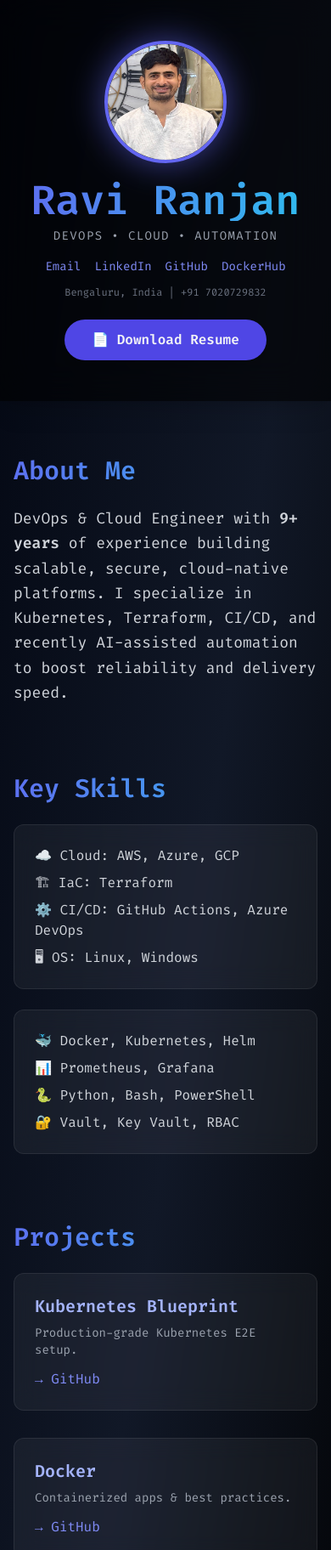
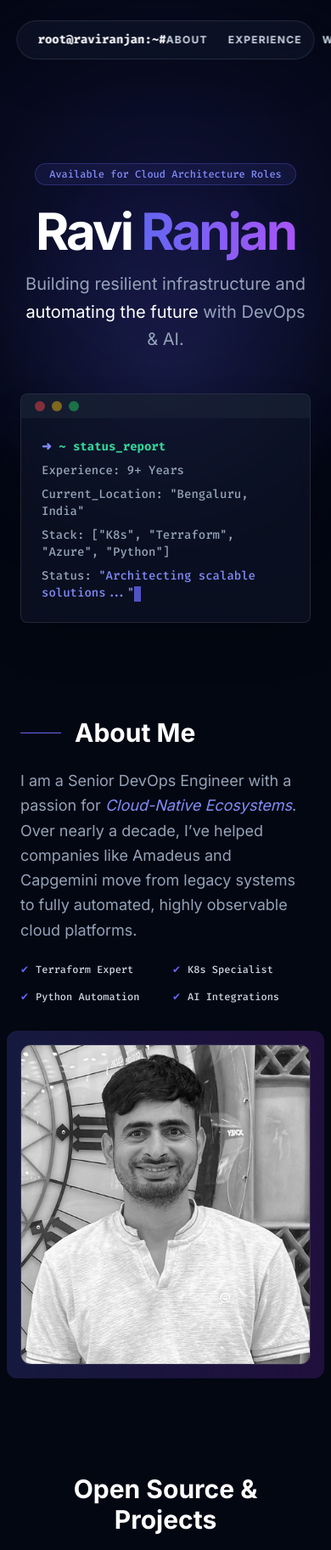
Before and after one commit to infoguru19/infoguru19.github.io, a plain HTML site: page index.html in a window 390 px wide. Shown: the top 1824 px of the page at 85% size. Drawn offline with nearby package versions, Linux system fonts and the light colour scheme.

Commit message:
Update index.html

```diff
--- a/index.html
+++ b/index.html
@@ -3,193 +3,183 @@
 <head>
   <meta charset="UTF-8" />
   <meta name="viewport" content="width=device-width, initial-scale=1.0" />
-  <title>Ravi Ranjan | DevOps Portfolio</title>
-
-  <!-- Tailwind -->
+  <title>Ravi Ranjan | DevOps & Cloud</title>
   <script src="https://cdn.tailwindcss.com"></script>
-
-  <!-- Fonts -->
-  <link rel="preconnect" href="https://fonts.googleapis.com">
-  <link rel="preconnect" href="https://fonts.gstatic.com" crossorigin>
-  <link href="https://fonts.googleapis.com/css2?family=Fira+Code:wght@400;600&display=swap" rel="stylesheet">
+  <link href="https://fonts.googleapis.com/css2?family=Fira+Code:wght@300;500;700&family=Inter:wght@400;700&display=swap" rel="stylesheet">
+  <link href="https://unpkg.com/aos@2.3.1/dist/aos.css" rel="stylesheet">
 
   <style>
-    body {
-      font-family: 'Fira Code', monospace;
+    :root {
+      --primary: #6366f1;
+      --secondary: #a855f7;
+      --bg-dark: #030712;
     }
 
-    /* Gradient text animation */
-    .gradient-text {
-      background: linear-gradient(90deg, #6366f1, #22d3ee, #a855f7);
-      background-size: 300% 300%;
-      -webkit-background-clip: text;
-      -webkit-text-fill-color: transparent;
-      animation: gradientMove 6s ease infinite;
+    body {
+      font-family: 'Inter', sans-serif;
+      background-color: var(--bg-dark);
+      scroll-behavior: smooth;
     }
 
-    @keyframes gradientMove {
-      0% { background-position: 0% 50%; }
-      50% { background-position: 100% 50%; }
-      100% { background-position: 0% 50%; }
+    .mono { font-family: 'Fira Code', monospace; }
+
+    /* Moving background light effect */
+    .spotlight {
+      position: fixed;
+      top: 0; left: 0;
+      width: 100%; height: 100%;
+      background: radial-gradient(circle at var(--x, 50%) var(--y, 50%), rgba(99, 102, 241, 0.15) 0%, transparent 50%);
+      pointer-events: none;
+      z-index: 0;
     }
 
-    /* Glass card */
     .glass {
-      background: rgba(255, 255, 255, 0.05);
-      backdrop-filter: blur(14px);
-      border: 1px solid rgba(255, 255, 255, 0.08);
+      background: rgba(15, 23, 42, 0.6);
+      backdrop-filter: blur(12px);
+      border: 1px solid rgba(255, 255, 255, 0.1);
     }
 
-    /* Lift on hover */
-    .lift {
-      transition: all 0.3s ease;
-    }
-    .lift:hover {
-      transform: translateY(-8px) scale(1.02);
-      box-shadow: 0 20px 40px rgba(99,102,241,0.25);
+    .card-glow:hover {
+      box-shadow: 0 0 20px rgba(99, 102, 241, 0.3);
+      border-color: var(--primary);
     }
 
-    /* Timeline */
-    .timeline {
-      border-left: 2px solid #6366f1;
-      padding-left: 1.5rem;
-      position: relative;
-    }
-    .timeline::before {
-      content: "";
-      position: absolute;
-      left: -7px;
-      top: 0;
-      width: 14px;
-      height: 14px;
-      background: #6366f1;
-      border-radius: 50%;
-      box-shadow: 0 0 15px #6366f1;
-    }
+    /* Terminal Typing Animation */
+    @keyframes blink { 50% { opacity: 0; } }
+    .cursor { display: inline-block; width: 8px; height: 18px; background: #6366f1; animation: blink 1s infinite; vertical-align: middle; }
+
+    /* Custom Scrollbar */
+    ::-webkit-scrollbar { width: 8px; }
+    ::-webkit-scrollbar-track { background: #030712; }
+    ::-webkit-scrollbar-thumb { background: #1e293b; border-radius: 10px; }
+    ::-webkit-scrollbar-thumb:hover { background: #6366f1; }
   </style>
 </head>
+<body class="text-slate-300 overflow-x-hidden">
 
-<body class="bg-gradient-to-br from-gray-950 via-gray-900 to-black text-gray-100">
+  <div class="spotlight" id="spotlight"></div>
 
-<!-- HEADER -->
-<header class="bg-black/60 backdrop-blur-xl py-12 shadow-xl">
-  <div class="max-w-6xl mx-auto px-4 flex flex-col items-center text-center">
-    <img src="profile.jpg"
-         alt="Ravi Ranjan"
-         class="w-36 h-36 rounded-full border-4 border-indigo-500 shadow-[0_0_40px_rgba(99,102,241,0.6)] mb-5"/>
+  <nav class="fixed top-6 left-1/2 -translate-x-1/2 z-50 w-[90%] max-w-2xl">
+    <div class="glass px-6 py-3 rounded-full flex justify-between items-center shadow-2xl">
+      <span class="mono font-bold text-white text-sm">root@raviranjan:~#</span>
+      <div class="flex gap-6 text-xs uppercase tracking-widest font-bold">
+        <a href="#about" class="hover:text-indigo-400 transition">About</a>
+        <a href="#experience" class="hover:text-indigo-400 transition">Experience</a>
+        <a href="#projects" class="hover:text-indigo-400 transition">Work</a>
+      </div>
+    </div>
+  </nav>
 
-    <h1 class="text-5xl font-bold gradient-text">Ravi Ranjan</h1>
-    <p class="text-sm text-gray-400 mt-2 tracking-widest uppercase">
-      DevOps • Cloud • Automation
+  <section class="min-h-screen flex flex-col justify-center items-center pt-20 px-6 relative">
+    <div class="absolute top-20 left-1/2 -translate-x-1/2 w-96 h-96 bg-indigo-600/20 blur-[120px] rounded-full"></div>
+
+    <div data-aos="zoom-out" class="text-center relative">
+      <div class="inline-block px-4 py-1 rounded-full border border-indigo-500/30 bg-indigo-500/10 text-indigo-400 text-xs mono mb-6">
+        Available for Cloud Architecture Roles
+      </div>
+      <h1 class="text-6xl md:text-8xl font-extrabold text-white tracking-tighter mb-4">
+        Ravi <span class="text-transparent bg-clip-text bg-gradient-to-r from-indigo-500 to-purple-500">Ranjan</span>
+      </h1>
+      <p class="text-xl md:text-2xl text-slate-400 max-w-2xl mx-auto leading-relaxed">
+        Building resilient infrastructure and <span class="text-white">automating the future</span> with DevOps & AI.
       </p>
-
-    <div class="mt-4 flex flex-wrap justify-center gap-4 text-sm">
-      <a href="mailto:ravicse41@gmail.com" class="text-indigo-400 hover:text-cyan-400">Email</a>
-      <a href="https://www.linkedin.com/in/ravi-ranjan-638746186/" target="_blank" class="text-indigo-400 hover:text-cyan-400">LinkedIn</a>
-      <a href="https://github.com/infoguru19" target="_blank" class="text-indigo-400 hover:text-cyan-400">GitHub</a>
-      <a href="https://hub.docker.com/u/infoguru19" target="_blank" class="text-indigo-400 hover:text-cyan-400">DockerHub</a>
     </div>
 
-    <p class="text-xs text-gray-500 mt-3">Bengaluru, India | +91 7020729832</p>
-
-    <a href="Ravi_Resume.pdf" download
-       class="mt-6 px-8 py-3 bg-indigo-600 hover:bg-indigo-700 rounded-full shadow-lg transition font-semibold">
-      📄 Download Resume
-    </a>
+    <div data-aos="fade-up" data-aos-delay="200" class="mt-12 w-full max-w-3xl glass rounded-lg overflow-hidden shadow-2xl mono text-sm">
+      <div class="bg-slate-800/50 px-4 py-2 flex gap-2">
+        <div class="w-3 h-3 rounded-full bg-red-500/50"></div>
+        <div class="w-3 h-3 rounded-full bg-yellow-500/50"></div>
+        <div class="w-3 h-3 rounded-full bg-green-500/50"></div>
       </div>
-</header>
-
-<!-- MAIN -->
-<main class="max-w-6xl mx-auto px-4 py-16 space-y-20">
-
-  <!-- ABOUT -->
-  <section>
-    <h2 class="text-3xl font-bold gradient-text mb-6">About Me</h2>
-    <p class="text-gray-300 text-lg leading-relaxed">
-      DevOps & Cloud Engineer with <strong>9+ years</strong> of experience building scalable,
-      secure, cloud-native platforms. I specialize in Kubernetes, Terraform, CI/CD,
-      and recently AI-assisted automation to boost reliability and delivery speed.
-    </p>
-  </section>
-
-  <!-- SKILLS -->
-  <section>
-    <h2 class="text-3xl font-bold gradient-text mb-6">Key Skills</h2>
-    <div class="grid md:grid-cols-2 gap-6">
-      <div class="glass rounded-xl p-6 lift">
-        <ul class="space-y-2 text-gray-300">
-          <li>☁️ Cloud: AWS, Azure, GCP</li>
-          <li>🏗 IaC: Terraform</li>
-          <li>⚙️ CI/CD: GitHub Actions, Azure DevOps</li>
-          <li>🖥 OS: Linux, Windows</li>
-        </ul>
-      </div>
-      <div class="glass rounded-xl p-6 lift">
-        <ul class="space-y-2 text-gray-300">
-          <li>🐳 Docker, Kubernetes, Helm</li>
-          <li>📊 Prometheus, Grafana</li>
-          <li>🐍 Python, Bash, PowerShell</li>
-          <li>🔐 Vault, Key Vault, RBAC</li>
-        </ul>
+      <div class="p-6 space-y-2">
+        <p class="text-emerald-400 font-bold"> <span class="text-indigo-400">➜</span> ~ status_report</p>
+        <p class="text-slate-400">Experience: 9+ Years</p>
+        <p class="text-slate-400">Current_Location: "Bengaluru, India"</p>
+        <p class="text-slate-400">Stack: ["K8s", "Terraform", "Azure", "Python"]</p>
+        <p class="text-slate-400">Status: <span class="text-indigo-400">"Architecting scalable solutions..."</span><span class="cursor"></span></p>
       </div>
     </div>
   </section>
 
-  <!-- PROJECTS -->
-  <section>
-    <h2 class="text-3xl font-bold gradient-text mb-6">Projects</h2>
-    <div class="grid md:grid-cols-2 gap-8">
-      <div class="glass rounded-xl p-6 lift">
-        <h3 class="text-xl font-semibold text-indigo-300">Kubernetes Blueprint</h3>
-        <p class="text-sm text-gray-400 mt-2">Production-grade Kubernetes E2E setup.</p>
-        <a href="https://github.com/infoguru19/kubernetes" class="text-indigo-400 mt-3 inline-block">→ GitHub</a>
+  <main class="max-w-6xl mx-auto px-6 space-y-32 pb-32">
+
+    <section id="about" data-aos="fade-right" class="grid md:grid-cols-2 gap-12 items-center">
+      <div>
+        <h2 class="text-3xl font-bold text-white mb-6 flex items-center gap-4">
+          <span class="h-px w-12 bg-indigo-500"></span> About Me
+        </h2>
+        <p class="text-lg leading-relaxed text-slate-400 mb-6">
+          I am a Senior DevOps Engineer with a passion for <span class="text-indigo-400 italic">Cloud-Native Ecosystems</span>. Over nearly a decade, I’ve helped companies like Amadeus and Capgemini move from legacy systems to fully automated, highly observable cloud platforms.
+        </p>
+        <div class="grid grid-cols-2 gap-4 mono text-xs">
+          <div class="flex items-center gap-2"><span class="text-indigo-500">✔</span> Terraform Expert</div>
+          <div class="flex items-center gap-2"><span class="text-indigo-500">✔</span> K8s Specialist</div>
+          <div class="flex items-center gap-2"><span class="text-indigo-500">✔</span> Python Automation</div>
+          <div class="flex items-center gap-2"><span class="text-indigo-500">✔</span> AI Integrations</div>
+        </div>
+      </div>
+      <div class="relative group">
+        <div class="absolute -inset-4 bg-gradient-to-r from-indigo-500 to-purple-600 rounded-xl opacity-20 group-hover:opacity-40 transition duration-500"></div>
+        <img src="profile.jpg" class="relative rounded-xl grayscale hover:grayscale-0 transition duration-500 border border-white/10" alt="Ravi Ranjan">
+      </div>
+    </section>
+
+    <section id="projects">
+      <h2 class="text-3xl font-bold text-white mb-12 text-center">Open Source & Projects</h2>
+      <div class="grid md:grid-cols-3 gap-6">
+        <div data-aos="fade-up" class="glass p-8 rounded-2xl card-glow transition-all group">
+          <div class="w-12 h-12 bg-indigo-500/10 rounded-lg flex items-center justify-center mb-6 group-hover:bg-indigo-500/20 transition">
+            <svg class="w-6 h-6 text-indigo-400" fill="none" stroke="currentColor" viewBox="0 0 24 24"><path stroke-linecap="round" stroke-linejoin="round" stroke-width="2" d="M19 11H5m14 0a2 2 0 012 2v6a2 2 0 01-2 2H5a2 2 0 01-2-2v-6a2 2 0 012-2m14 0V9a2 2 0 00-2-2M5 11V9a2 2 0 012-2m0 0V5a2 2 0 012-2h6a2 2 0 012 2v2M7 7h10"></path></svg>
+          </div>
+          <h3 class="text-xl font-bold text-white mb-3">Kubernetes Blueprint</h3>
+          <p class="text-sm text-slate-400 mb-6">Production-ready K8s setup with Helm and advanced ingress controllers.</p>
+          <a href="https://github.com/infoguru19/kubernetes" class="text-indigo-400 mono text-xs font-bold hover:underline">VIEW REPO _</a>
         </div>
 
-      <div class="glass rounded-xl p-6 lift">
-        <h3 class="text-xl font-semibold text-indigo-300">Docker</h3>
-        <p class="text-sm text-gray-400 mt-2">Containerized apps & best practices.</p>
-        <a href="https://github.com/infoguru19/docker" class="text-indigo-400 mt-3 inline-block">→ GitHub</a>
+        <div data-aos="fade-up" data-aos-delay="100" class="glass p-8 rounded-2xl card-glow transition-all group">
+          <div class="w-12 h-12 bg-purple-500/10 rounded-lg flex items-center justify-center mb-6 group-hover:bg-purple-500/20 transition">
+            <svg class="w-6 h-6 text-purple-400" fill="none" stroke="currentColor" viewBox="0 0 24 24"><path stroke-linecap="round" stroke-linejoin="round" stroke-width="2" d="M10 20l4-16m4 4l4 4-4 4M6 16l-4-4 4-4"></path></svg>
+          </div>
+          <h3 class="text-xl font-bold text-white mb-3">Ansible Automation</h3>
+          <p class="text-sm text-slate-400 mb-6">Master playbooks for infrastructure hardening and automated tuning.</p>
+          <a href="https://github.com/infoguru19/ansible" class="text-purple-400 mono text-xs font-bold hover:underline">VIEW REPO _</a>
         </div>
 
-      <div class="glass rounded-xl p-6 lift">
-        <h3 class="text-xl font-semibold text-indigo-300">Ansible Automation</h3>
-        <p class="text-sm text-gray-400 mt-2">Reusable roles & playbooks.</p>
-        <a href="https://github.com/infoguru19/ansible" class="text-indigo-400 mt-3 inline-block">→ GitHub</a>
+        <div data-aos="fade-up" data-aos-delay="200" class="glass p-8 rounded-2xl card-glow transition-all group">
+          <div class="w-12 h-12 bg-emerald-500/10 rounded-lg flex items-center justify-center mb-6 group-hover:bg-emerald-500/20 transition">
+            <svg class="w-6 h-6 text-emerald-400" fill="none" stroke="currentColor" viewBox="0 0 24 24"><path stroke-linecap="round" stroke-linejoin="round" stroke-width="2" d="M13 10V3L4 14h7v7l9-11h-7z"></path></svg>
           </div>
-
-      <div class="glass rounded-xl p-6 lift">
-        <h3 class="text-xl font-semibold text-indigo-300">PowerShell</h3>
-        <p class="text-sm text-gray-400 mt-2">Enterprise automation scripts.</p>
-        <a href="https://github.com/infoguru19/PowerShell" class="text-indigo-400 mt-3 inline-block">→ GitHub</a>
+          <h3 class="text-xl font-bold text-white mb-3">Docker Hub</h3>
+          <p class="text-sm text-slate-400 mb-6">Optimized images for various cloud-native tools and microservices.</p>
+          <a href="https://hub.docker.com/u/infoguru19" class="text-emerald-400 mono text-xs font-bold hover:underline">VIEW IMAGES _</a>
         </div>
       </div>
     </section>
 
-  <!-- EXPERIENCE -->
-  <section>
-    <h2 class="text-3xl font-bold gradient-text mb-6">Experience</h2>
-    <div class="space-y-10">
-      <div class="timeline">
-        <h3 class="text-xl font-semibold">Amadeus (2021–Present)</h3>
-        <p class="text-gray-400 text-sm">Senior DevOps Engineer</p>
-      </div>
-      <div class="timeline">
-        <h3 class="text-xl font-semibold">FIS (2019–2021)</h3>
-        <p class="text-gray-400 text-sm">DevOps Engineer</p>
-      </div>
-      <div class="timeline">
-        <h3 class="text-xl font-semibold">Capgemini (2016–2019)</h3>
-        <p class="text-gray-400 text-sm">Associate Consultant</p>
-      </div>
-    </div>
+    <section data-aos="zoom-in" class="text-center bg-gradient-to-b from-indigo-500/10 to-transparent p-12 rounded-3xl border border-indigo-500/20">
+      <h2 class="text-4xl font-bold text-white mb-4">Start a Conversation</h2>
+      <p class="text-slate-400 mb-8 max-w-lg mx-auto">Have a complex infrastructure challenge? Let's discuss how we can automate and scale your platform.</p>
+      <a href="mailto:ravicse41@gmail.com" class="inline-block px-10 py-4 bg-indigo-600 hover:bg-indigo-500 text-white font-bold rounded-full transition shadow-lg shadow-indigo-500/40">
+        Email Me Directly
+      </a>
     </section>
 
   </main>
 
-<!-- FOOTER -->
-<footer class="text-center py-8 text-xs text-gray-500 bg-black">
-  © 2025 Ravi Ranjan • Built with TailwindCSS & ❤️
+  <footer class="py-12 border-t border-white/5 text-center text-sm text-slate-500 mono">
+    <p>RAVI_RANJAN // 2025 // DEVOPS_ENGINEER</p>
   </footer>
 
+  <script src="https://unpkg.com/aos@2.3.1/dist/aos.js"></script>
+  <script>
+    AOS.init({ duration: 1000, once: true });
+
+    // Interactive spotlight effect
+    const spotlight = document.getElementById('spotlight');
+    window.addEventListener('mousemove', e => {
+      spotlight.style.setProperty('--x', e.clientX + 'px');
+      spotlight.style.setProperty('--y', e.clientY + 'px');
+    });
+  </script>
 </body>
 </html>
```
Lines whose indentation alone changed are shown as unchanged.
